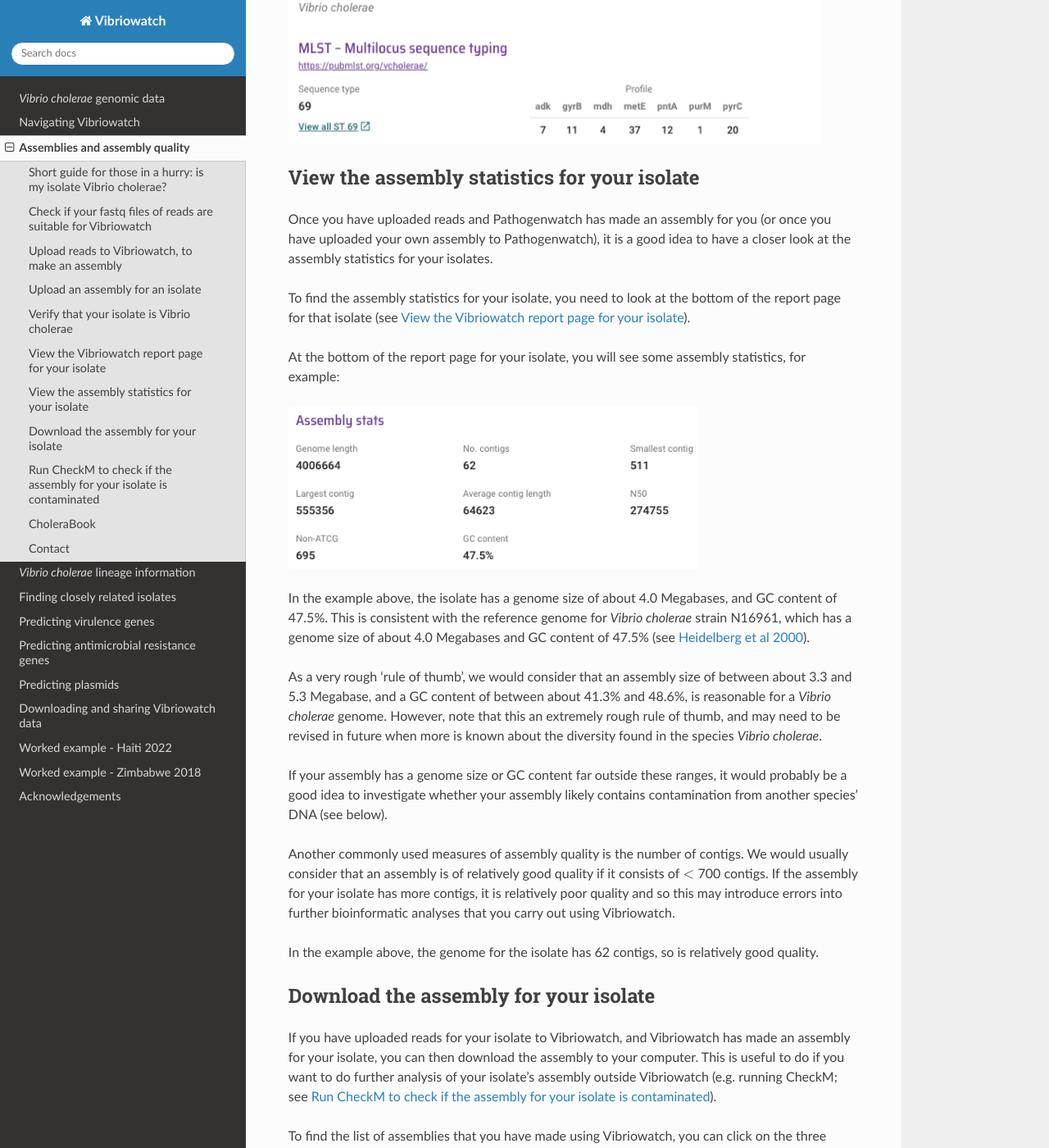
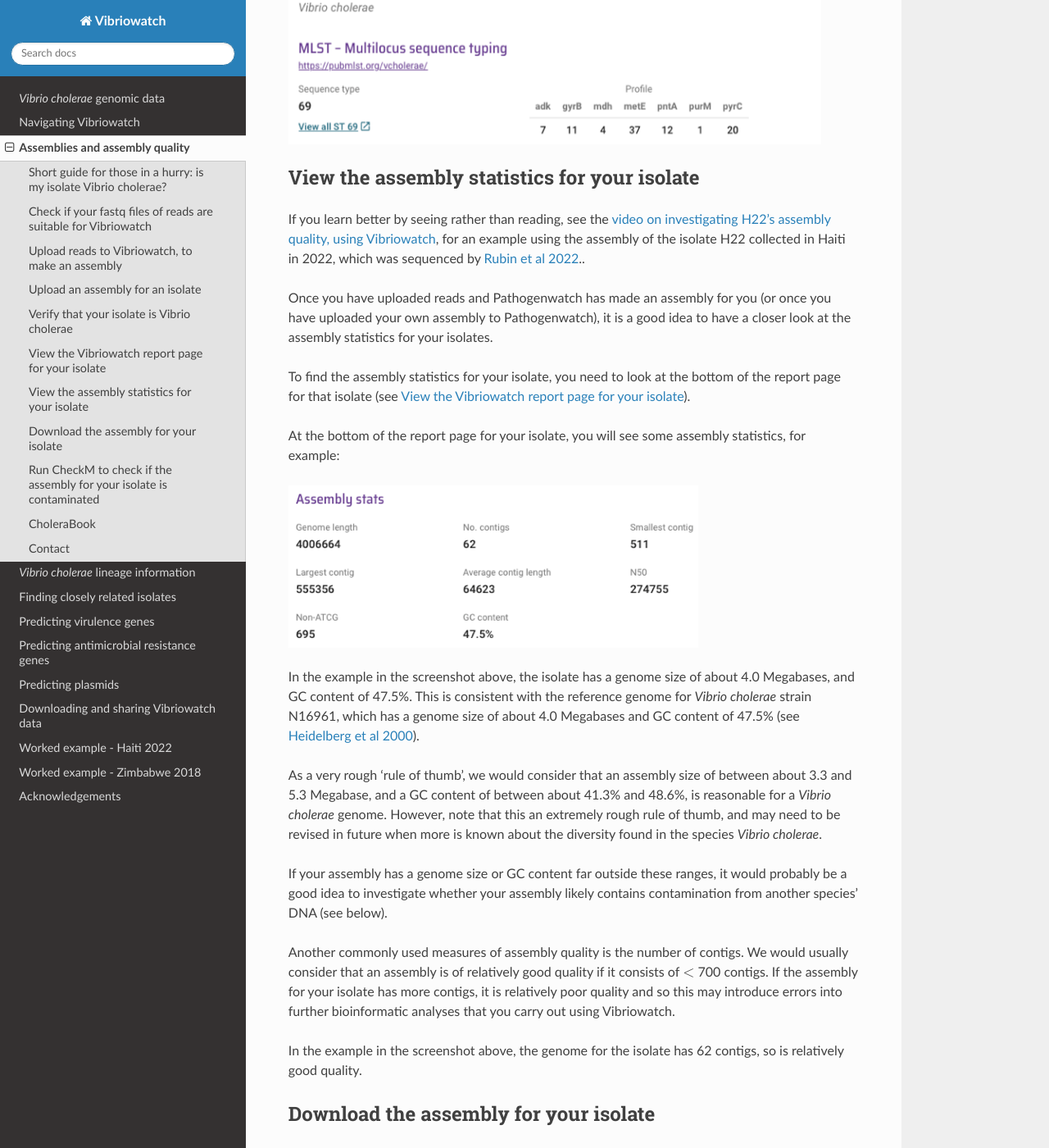
Before and after one commit to avrilcoghlan/vibriowatch, a Sphinx documentation site: the page built from docs/source/assemblies.rst, in a window 1280 px wide and 1400 px high, scrolled down 11866 px. Shown: the whole window at 82% size. Built offline with Sphinx 7.4.7 and the Read the Docs theme 3.1.0, drawn with Linux system fonts in a browser that asks for light colours.

Commit message:
Update assemblies.rst

```diff
--- a/docs/source/assemblies.rst
+++ b/docs/source/assemblies.rst
@@ -240,6 +240,13 @@ To see more information on a particular isolate's assembly, click on the link on
 View the assembly statistics for your isolate
 ---------------------------------------------
 
+If you learn better by seeing rather than reading, see the `video on investigating H22's assembly quality, using Vibriowatch`_, for an example
+using the assembly of the isolate H22 collected in Haiti in 2022, which was sequenced by `Rubin et al 2022`_..
+
+.. _video on investigating H22's assembly quality, using Vibriowatch: https://youtu.be/SevDN1pLyqo
+
+.. _Rubin et al 2022: https://pubmed.ncbi.nlm.nih.gov/36449726/
+
 Once you have uploaded reads and Pathogenwatch has made an assembly for you (or once you have uploaded your own assembly to Pathogenwatch), it is a good idea to have a closer look at the assembly statistics for your isolates.
 
 To find the assembly statistics for your isolate, you need to look at the bottom of the report page for that isolate (see `View the Vibriowatch report page for your isolate`_).
@@ -249,7 +256,7 @@ At the bottom of the report page for your isolate, you will see some assembly st
 .. image:: Picture12.png
   :width: 500
 
-In the example above, the isolate has a genome size of about 4.0 Megabases, and GC content of 47.5%. This is consistent with the reference genome for *Vibrio cholerae* strain N16961, which has a genome size of about 4.0 Megabases and GC content of 47.5% (see  `Heidelberg et al 2000`_).
+In the example in the screenshot above, the isolate has a genome size of about 4.0 Megabases, and GC content of 47.5%. This is consistent with the reference genome for *Vibrio cholerae* strain N16961, which has a genome size of about 4.0 Megabases and GC content of 47.5% (see  `Heidelberg et al 2000`_).
 
 .. _Heidelberg et al 2000: https://pubmed.ncbi.nlm.nih.gov/10952301/
 
@@ -259,7 +266,7 @@ If your assembly has a genome size or GC content far outside these ranges, it wo
 
 Another commonly used measures of assembly quality is the number of contigs. We would usually consider that an assembly is of relatively good quality if it consists of :math:`<` 700 contigs. If the assembly for your isolate has more contigs, it is relatively poor quality and so this may introduce errors into further bioinformatic analyses that you carry out using Vibriowatch.
 
-In the example above, the genome for the isolate has 62 contigs, so is relatively good quality.
+In the example in the screenshot above, the genome for the isolate has 62 contigs, so is relatively good quality.
 
 Download the assembly for your isolate
 --------------------------------------
```
